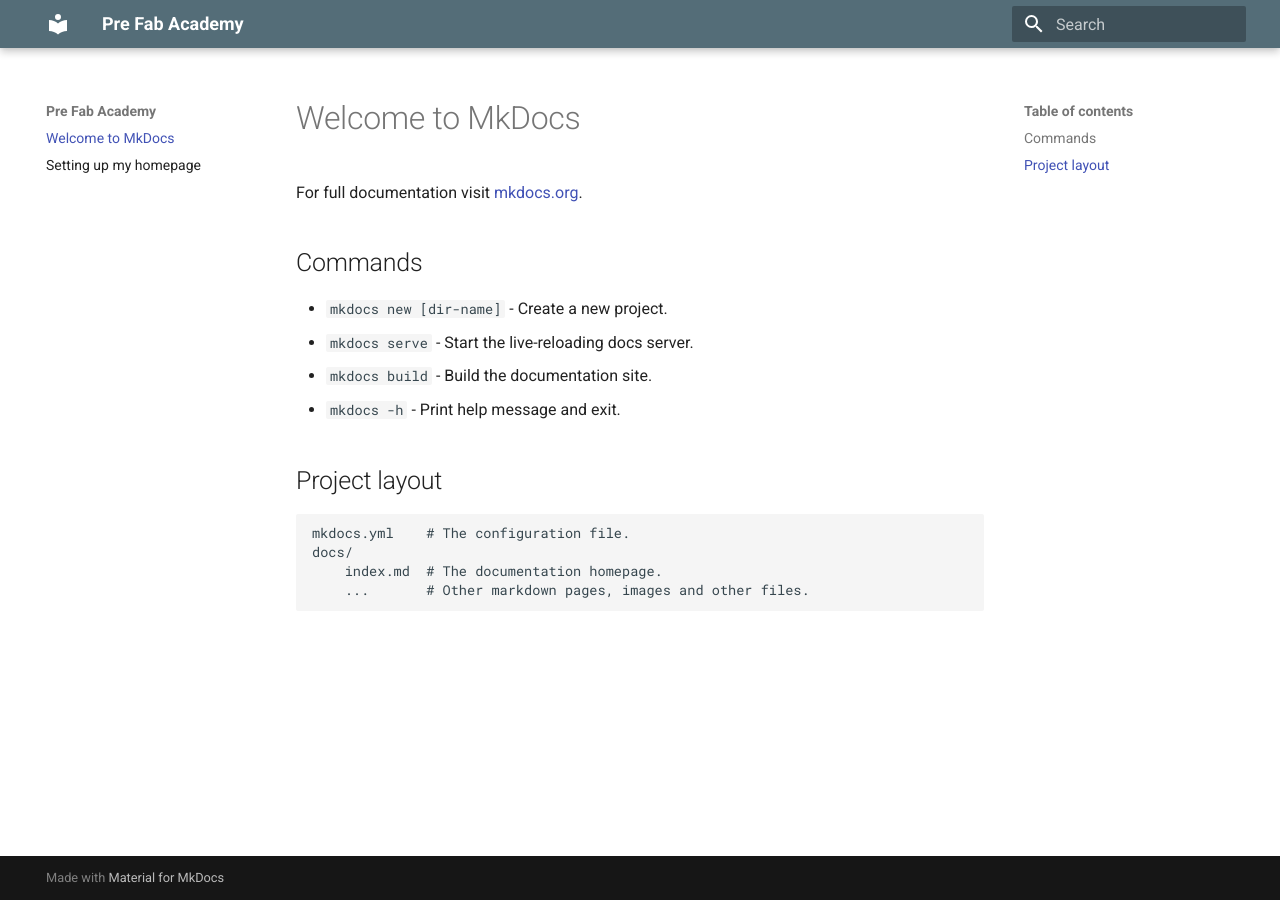
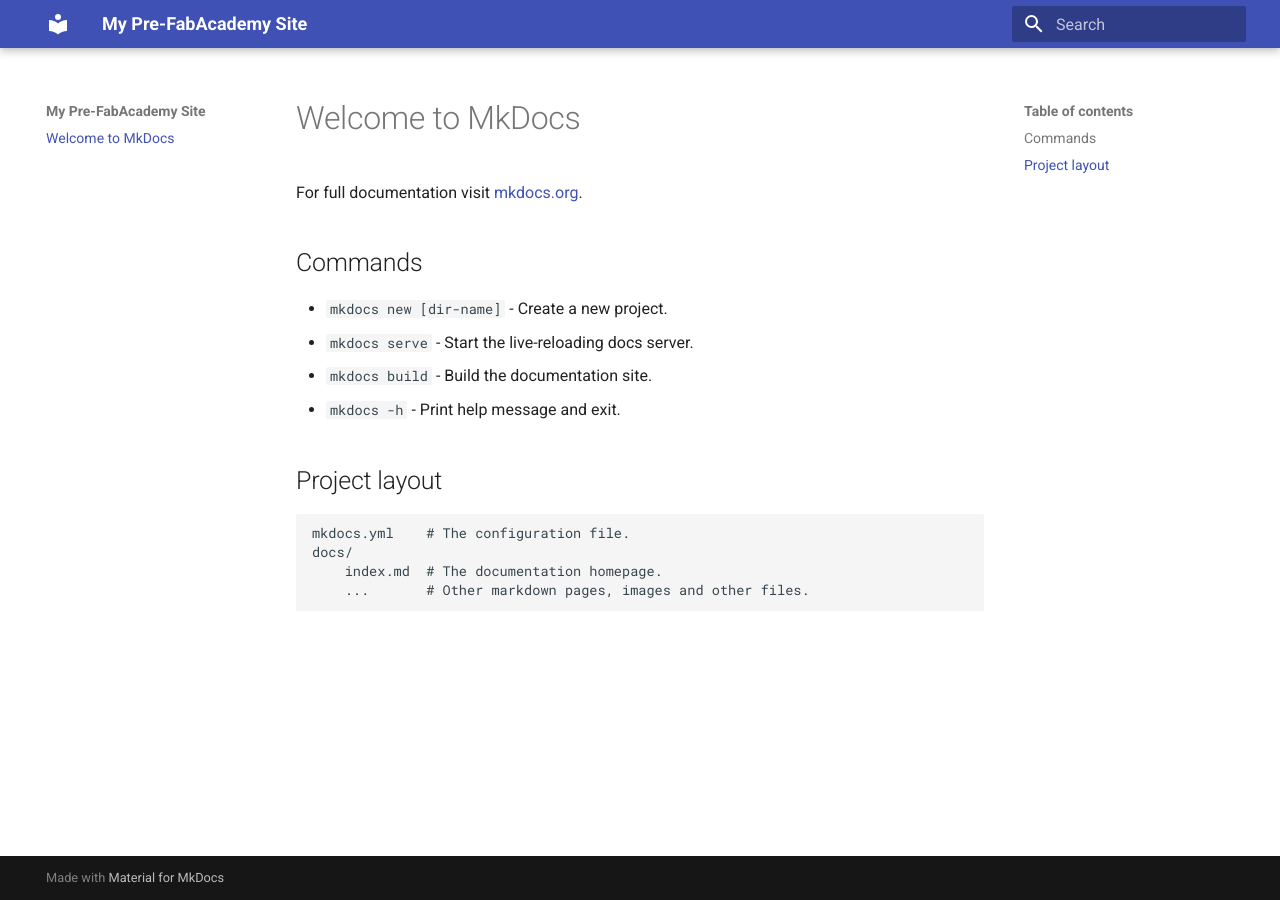
Before and after one commit to HannesJo/FabAcademy, an MkDocs documentation site: the page built from docs/index.md, in a window 1280 px wide. Built offline with MkDocs 1.6.1 and Material for MkDocs 9.7.7, drawn with Linux system fonts in a browser that asks for light colours.

Commit message:
new mkdocs

```diff
--- a/mkdocs.yml
+++ b/mkdocs.yml
@@ -1,34 +1,4 @@
-site_name: Pre Fab Academy
-
+site_name: My Pre-FabAcademy Site
+site_url: https://hannesjo.github.io/FabAcademy/
 theme:
   name: material
-  features:
-    - header.autohide
-    - navigation.tabs
-    - navigation.tabs.sticky
-    - navigation.sections
-
-  palette:
-    primary: blue grey
-
-  features:
-      - navigation.tracking
-
-
-markdown_extensions:
-  - admonition
-  - pymdownx.details
-  - pymdownx.superfences
-  - pymdownx.highlight:
-      anchor_linenums: true
-  - pymdownx.inlinehilite:
-  - pymdownx.snippets
-  - pymdownx.critic
-  - pymdownx.caret
-  - pymdownx.keys
-  - pymdownx.mark
-  - pymdownx.tilde
-  - attr_list
-  - pymdownx.emoji:
-      emoji_index: !!python/name:material.extensions.emoji.twemoji
-      emoji_generator: !!python/name:material.extensions.emoji.to_svg
```
Also changed, not shown: README.md (deleted, +0 -1 lines), docs/heimasida.md (deleted, +0 -11 lines), docs/2024-11-08 15_42_44-.png (deleted), 1 other file.
